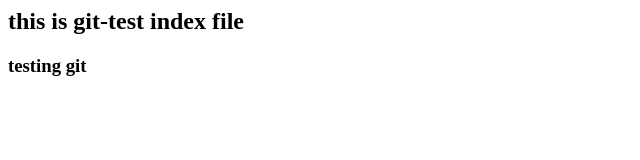
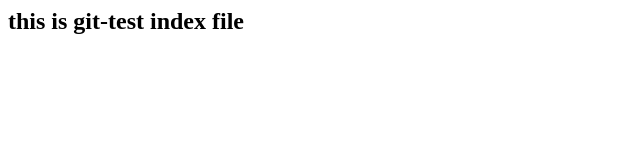
Before and after one commit to asifmahbub1/test_repo, a plain HTML site: page index.html in a window 1280 px wide. Shown: the whole page, without its empty margins (0-640 px from the left). Drawn offline with Linux system fonts and the light colour scheme.

Commit message:
commit 3

```diff
--- a/index.html
+++ b/index.html
@@ -1,2 +1 @@
 <h2>this is git-test index file </h2>
-<h3>testing git </h3>
```
